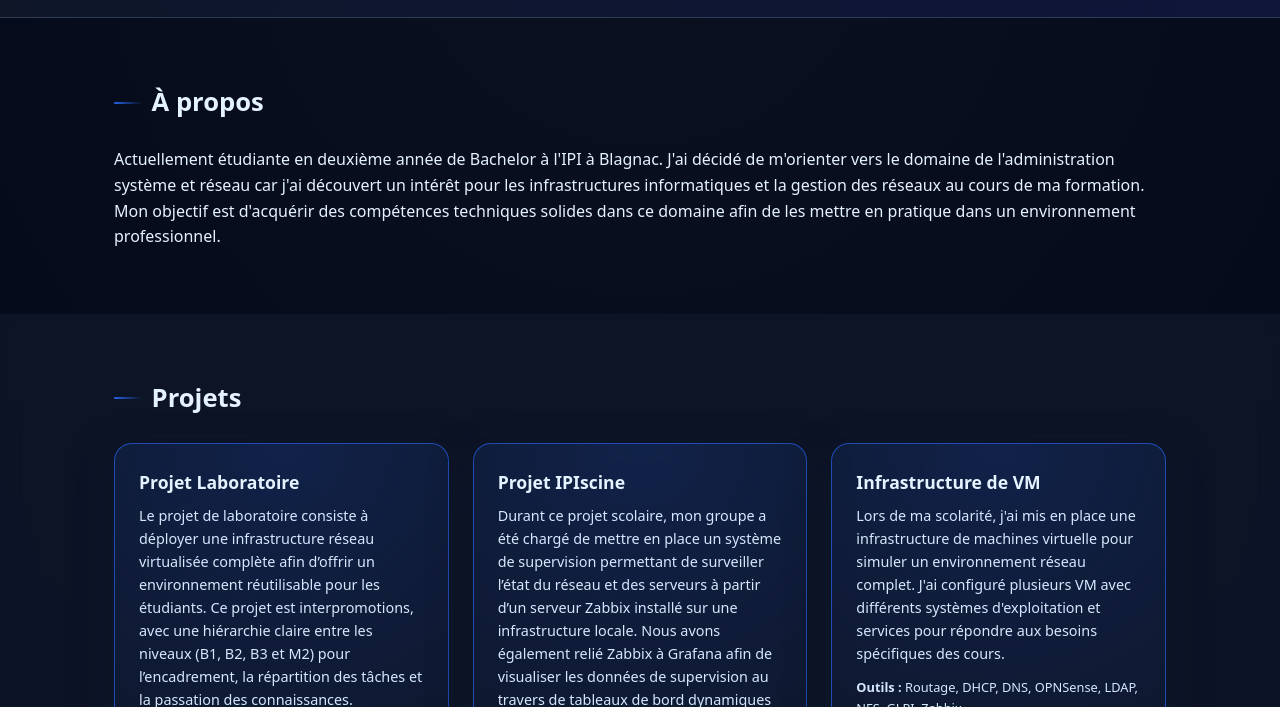
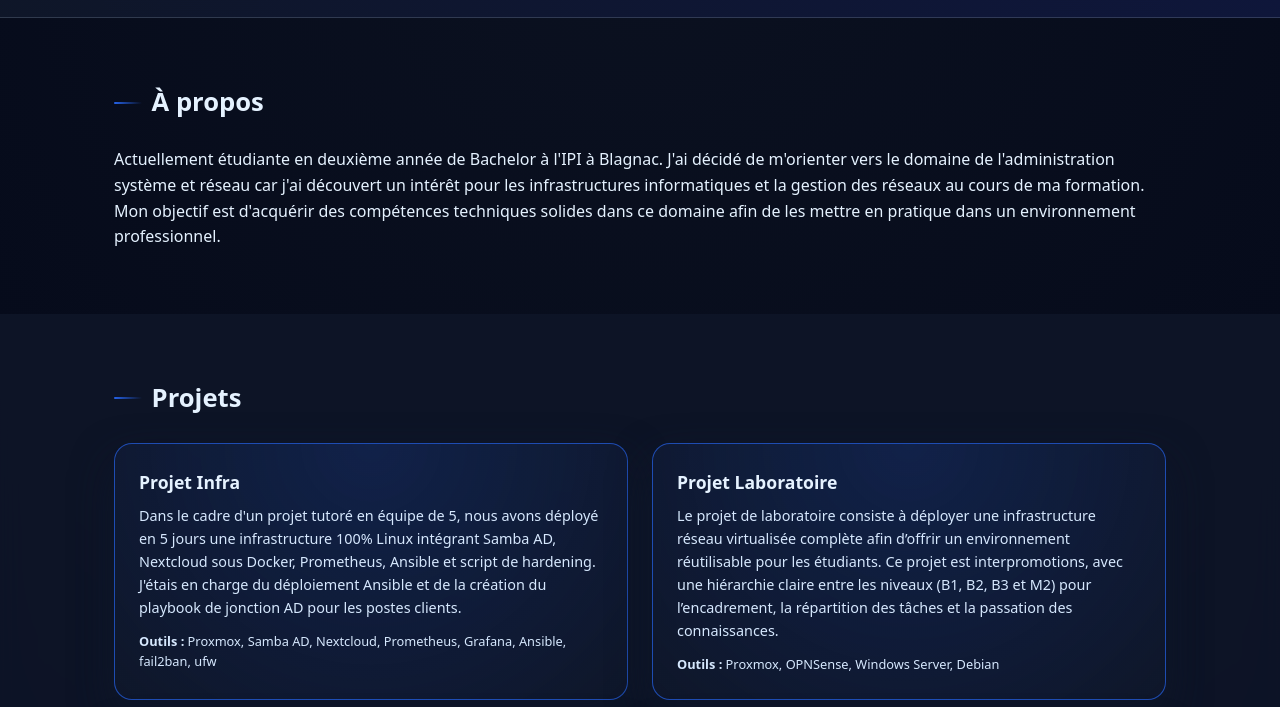
Before and after one commit to lounakzo/portfolio-cazaubon, a plain HTML site: page index.html in a window 1280 px wide. Shown: the part 93-800 px from the top of the page. Drawn offline with Linux system fonts and the light colour scheme.

Commit message:
ajout projet infra

```diff
--- a/index.html
+++ b/index.html
@@ -42,6 +42,13 @@
         <h3>Projets</h3>
 
         <div class="grid">
+          <article class="card">
+            <h4>Projet Infra</h4>
+            <p>Dans le cadre d'un projet tutoré en équipe de 5, nous avons déployé en 5 jours une infrastructure 100% Linux intégrant Samba AD, Nextcloud sous Docker, Prometheus, Ansible et script de hardening.
+              J'étais en charge du déploiement Ansible et de la création du playbook de jonction AD pour les postes clients.</p>
+            <p class="meta"><strong>Outils :</strong> Proxmox, Samba AD, Nextcloud, Prometheus, Grafana, Ansible, fail2ban, ufw</p>
+          </article>
+
           <article class="card">
             <h4>Projet Laboratoire</h4>
             <p>Le projet de laboratoire consiste à déployer une infrastructure réseau virtualisée complète afin d’offrir un environnement réutilisable pour les étudiants.
--- a/style.css
+++ b/style.css
@@ -136,7 +136,7 @@ html, body {
 
 .grid {
   display: grid;
-  grid-template-columns: repeat(auto-fit, minmax(260px, 1fr));
+  grid-template-columns: repeat(2, 1fr);
   gap: 1.5rem;
 }
 
```
